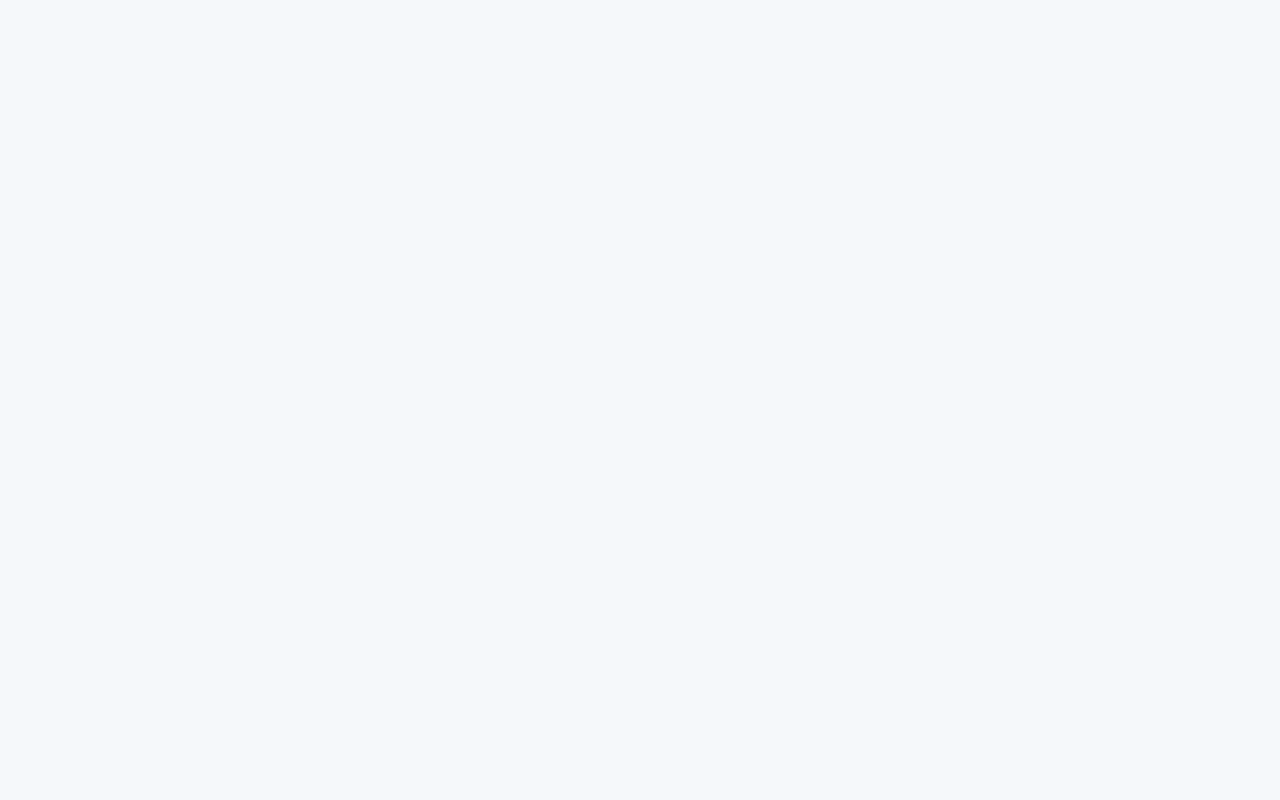
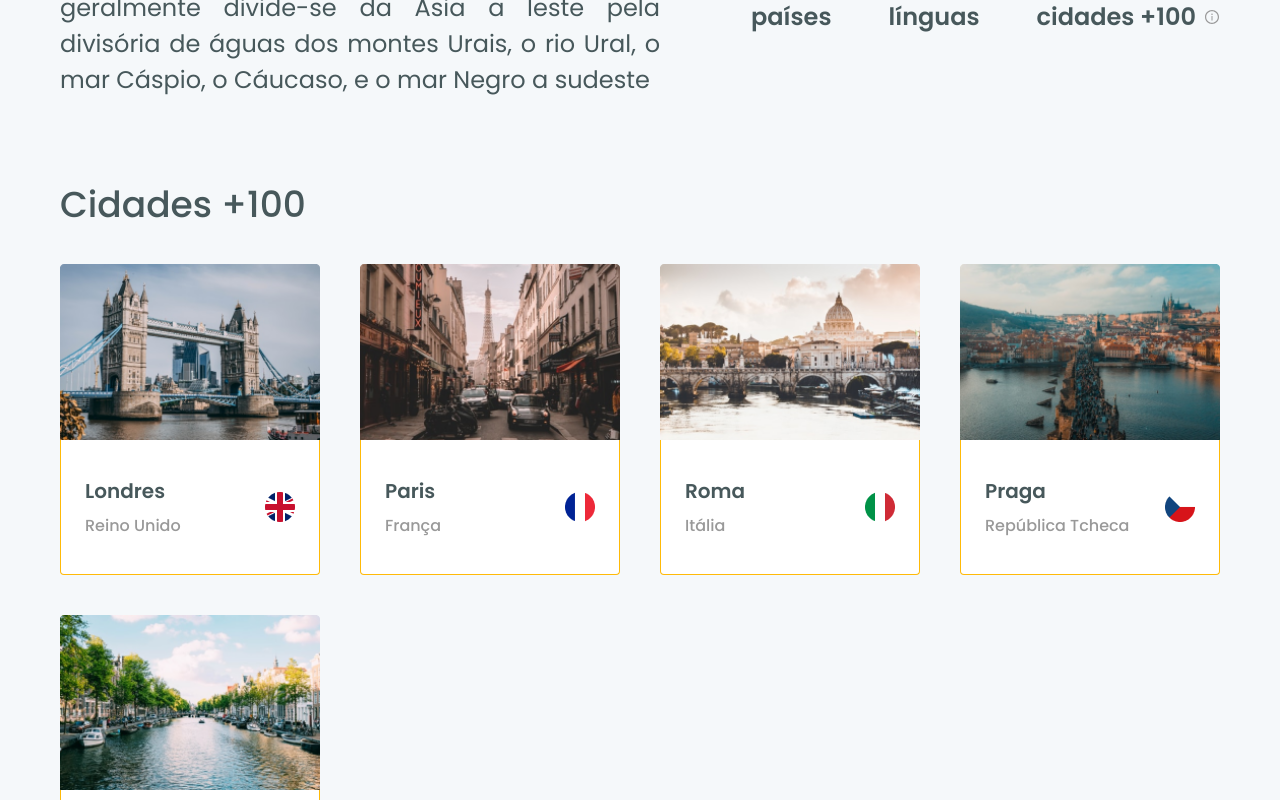
Before and after one commit to matheus-neves/ignite-worldtrip, a Next.js app: page /continente in a window 1280 px wide. Shown: the part 760-1560 px from the top of the page. Before the commit the page ends 800 px from the top, so only its background shows below. Built offline with nearby package versions, Linux system fonts and the light colour scheme.

Commit message:
feat: Added City component

```diff
--- /dev/null
+++ b/src/components/City.tsx
@@ -0,0 +1,46 @@
+import { Box, Flex, Text } from "@chakra-ui/layout"
+import { Image, Stack } from "@chakra-ui/react"
+
+interface CityProps {
+  country: string;
+  city: string;
+  citySrc: string;
+  flagSrc: string;
+}
+
+const City = ({ city, country, flagSrc, citySrc }: CityProps) => (
+
+  <Box bg="#fff" borderRadius="4px" >
+    <Image src={citySrc} alt={city} width="100%" />
+    <Flex
+      alignItems="center"
+      justifyContent="space-between"
+      padding="6"
+      border="1px"
+      borderColor="yellow"
+      borderRadius="4px"
+      borderTopRadius="0"
+      borderTop="0"
+      minHeight="135px"
+    >
+      <Stack>
+        <Text
+          as="h3"
+          fontSize="xl"
+          color="gray.800"
+          fontWeight="600"
+        >{city}</Text>
+        <Text
+          as="strong"
+          fontSize="md"
+          color="gray.500"
+          fontWeight="500"
+        >{country}</Text>
+      </Stack>
+      <Image src={flagSrc} alt="Bandeira" w="30px" h="30px" />
+    </Flex>
+  </Box>
+
+);
+
+export default City;
--- a/src/pages/continente.tsx
+++ b/src/pages/continente.tsx
@@ -1,9 +1,11 @@
-import { Box, Flex, Text } from "@chakra-ui/layout"
+import { Box, Flex, Text, SimpleGrid } from "@chakra-ui/layout"
 import Head from "next/head"
 import Header from "../components/Header"
 import Container from "../containers/Container"
 import { AiOutlineInfoCircle } from 'react-icons/ai'
-import { Tooltip } from "@chakra-ui/react"
+import { Tooltip, Image, Stack } from "@chakra-ui/react"
+
+import City from '../components/City';
 
 const Continent = () => {
   return (
@@ -12,7 +14,6 @@ const Continent = () => {
       <Header />
       <Box
         w='100%'
-        h={['150px', '500px']}
         backgroundImage="url('/images/banner/europe-bg.png')"
         backgroundPosition="center"
         backgroundSize="cover"
@@ -21,7 +22,7 @@ const Continent = () => {
         <Container
           alignItems={["center", "flex-end"]}
           justifyContent={["center", "flex-start"]}
-          h="100%"
+          height={['150px', '500px']}
         >
           <Text
             fontSize={["28px", "5xl"]}
@@ -30,7 +31,6 @@ const Continent = () => {
           >Europe</Text>
         </Container>
       </Box>
-
       <Container
         alignItems={{ base: "flex-start", xl: "center" }}
         justify="space-between"
@@ -117,6 +117,27 @@ const Continent = () => {
           </Flex>
         </Flex>
       </Container>
+
+      <Container direction="column">
+
+        <Text
+          as="h2"
+          fontSize={["2xl", "4xl"]}
+          color="gray.800"
+          fontWeight="500"
+          mb="8"
+        >Cidades +100</Text>
+
+        <SimpleGrid columns={{ base: 1, md: 4 }} spacing={['20px', '40px']} minChildWidth="256px">
+          <City city="Londres" citySrc="/images/cities/londres.png" country="Reino Unido" flagSrc="/images/cities/uk-flag.png" />
+          <City city="Paris" citySrc="/images/cities/paris.png" country="França" flagSrc="/images/cities/franca-flag.png" />
+          <City city="Roma" citySrc="/images/cities/roma.png" country="Itália" flagSrc="/images/cities/italia-flag.png" />
+          <City city="Praga" citySrc="/images/cities/praga.png" country="República Tcheca" flagSrc="/images/cities/republica-tcheca-flag.png" />
+          <City city="Amsterdã" citySrc="/images/cities/amsterda.png" country="Holanda" flagSrc="/images/cities/holanda-flag.png" />
+        </SimpleGrid >
+
+      </Container>
+
     </Flex >
   )
 }
```
